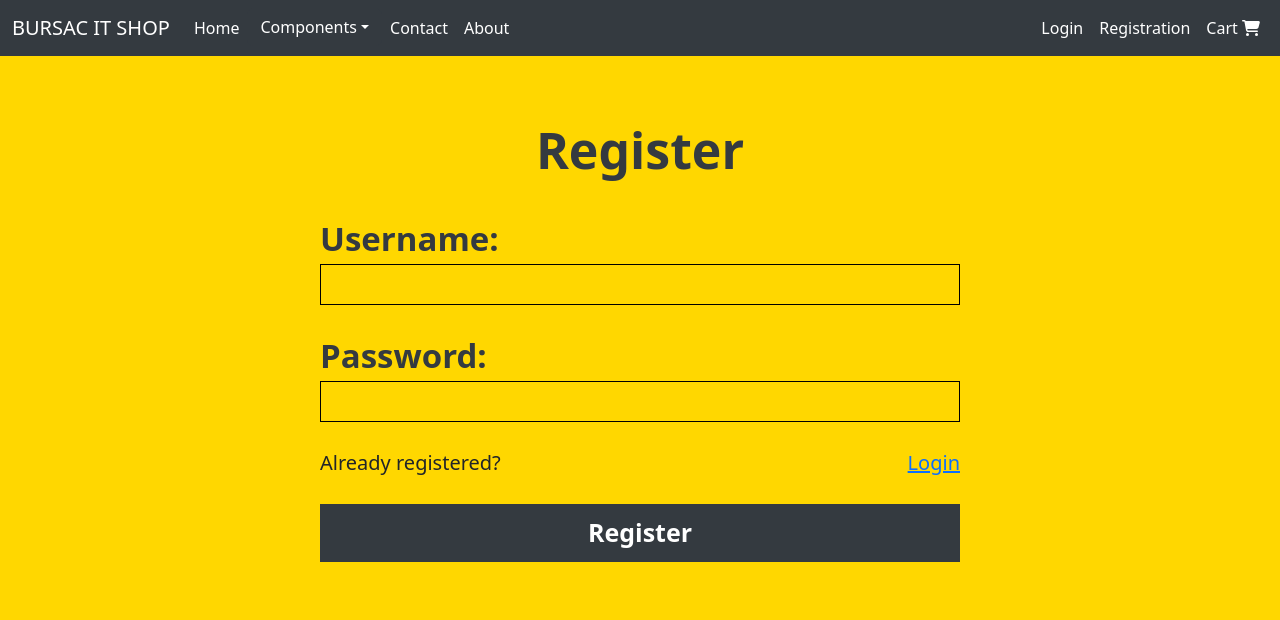
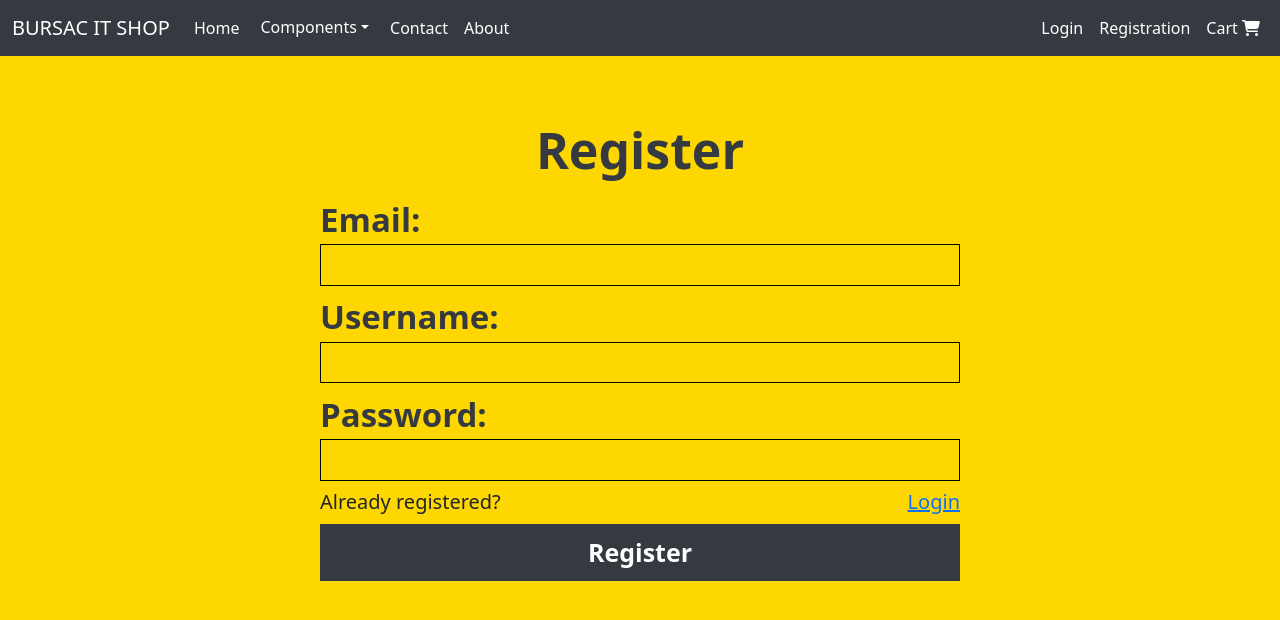
Before and after one commit to BursacAleksandar99/WEBSHOP-APP-FRONT, a React (Create React App) app: page /registration in a window 1280 px wide. Shown: the top 620 px of the page. Built offline with nearby package versions, Linux system fonts and the light colour scheme.

Commit message:
Adding email input on registration page

```diff
--- a/src/Home.css
+++ b/src/Home.css
@@ -54,7 +54,7 @@
     border: 2px solid transparent;
     max-width: 100%;
     height: auto;
-    display: block;
+
 }
 .content-image:hover {
     transform: scale(1.1);
--- a/src/pages/Cart.js
+++ b/src/pages/Cart.js
@@ -22,7 +22,7 @@ function Cart(){
                             alt={`${item.name}`}
                             style={{ width: '100px', height: '100px' }}
                         />
-                            {item.name} - {item.quantity} X {item.price} din
+                            {item.name} {item.model} - {item.quantity} X {item.price} din
                             <button className="btn btn-primary" onClick={() => removeFromCart(item.uniqueKey)}>Delete item</button>
                         </li>
                     ))}
--- a/src/pages/Registration.js
+++ b/src/pages/Registration.js
@@ -6,6 +6,7 @@ function Registration(){
 
     const[username, setUsername] = useState('');
     const[password, setPassword] = useState('');
+    const[email, setEmail] = useState('');
     const[errorMessage, setErrorMessage] = useState('');
     const[successMessage, setSuccessMessage] = useState('');
 
@@ -14,7 +15,7 @@ function Registration(){
 
         try{
             const response = await axios.post('http://localhost:3001/users/register', {
-                username, password
+                username, password, email
             });
             setSuccessMessage('Registration successful!');
             setErrorMessage("");
@@ -37,7 +38,14 @@ function Registration(){
             <div className="reg-div2">
             {errorMessage && <p style={{color: 'red'}}>{errorMessage}</p>}
              {successMessage && <p style={{color: 'green'}}>{successMessage}</p>}
-             <div className="reg-form"  onSubmit={handleSubmit}>
+             <form className="reg-form"  onSubmit={handleSubmit}>
+                 <div className="form-group reg-label">
+                    <label>Email:</label>
+                     <input
+                     type="text" className="reg-input" value={email} onChange={(e) => setEmail(e.target.value)} required
+                     />
+                 </div>
+
                  <div className="form-group reg-label">
                  <label>Username:</label>
                      <input
@@ -61,7 +69,7 @@ function Registration(){
 
                  <button type="submit" className="reg-btn">Register</button>
 
-             </div>
+             </form>
 
             </div>
 
```
